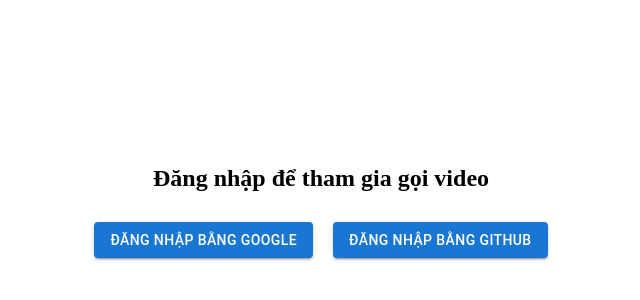
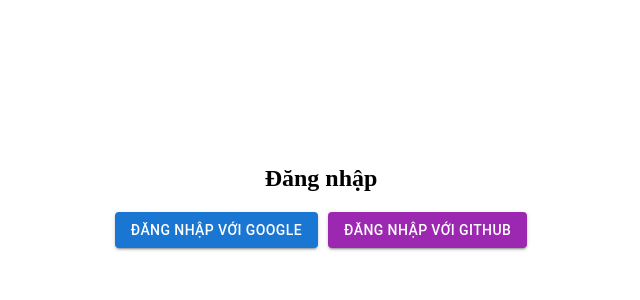
Before and after one commit to Baoanh2610/callvideo, a React (Vite) app: page / in a window 1280 px wide. Shown: the part 88-388 px from the top of the page, without its empty margins (319-959 px from the left). Built offline with nearby package versions, Linux system fonts and the light colour scheme; no server answers.

Commit message:
nhieu nguoi dung

```diff
--- a/src/components/login.tsx
+++ b/src/components/login.tsx
@@ -3,6 +3,7 @@
 import { auth, googleProvider, githubProvider } from "../firebase";
 import { useNavigate } from "react-router-dom";
 import Button from "@mui/material/Button";
+import { Alert, Snackbar } from "@mui/material";
 
 interface User {
     name: string;
@@ -15,6 +16,8 @@
 
 const Login = ({ setUser }: LoginProps) => {
     const navigate = useNavigate();
+    const [error, setError] = React.useState<string | null>(null);
+    const [isLoading, setIsLoading] = React.useState(false);
 
     useEffect(() => {
         signOut(auth)
@@ -32,14 +35,20 @@
             message: error.message,
         });
 
-        if (error.code === "auth/account-exists-with-different-credential") {
+        let errorMessage = "Đã xảy ra lỗi khi đăng nhập. Vui lòng thử lại.";
+
+        switch (error.code) {
+            case "auth/popup-closed-by-user":
+                errorMessage = "Bạn đã đóng cửa sổ đăng nhập. Vui lòng thử lại.";
+                break;
+            case "auth/account-exists-with-different-credential":
                 try {
                     const emailMatch = error.message.match(/email\s*([^\s]+)/i);
                     const email = emailMatch ? emailMatch[1] : null;
 
                     if (!email) {
-                    alert("Không thể xác định email tài khoản. Vui lòng thử lại.");
-                    return;
+                        errorMessage = "Không thể xác định email tài khoản. Vui lòng thử lại.";
+                        break;
                     }
 
                     const methods = await fetchSignInMethodsForEmail(auth, email);
@@ -56,25 +65,34 @@
                                 id: user.uid,
                             });
                             navigate("/room");
+                            return;
                         } catch (linkError: any) {
-                        console.error("Lỗi liên kết tài khoản:", linkError);
-                        alert("Không thể liên kết tài khoản. Vui lòng thử lại.");
+                            errorMessage = "Không thể liên kết tài khoản. Vui lòng thử lại.";
                         }
                     } else {
-                    console.error("Nhiều phương thức đăng nhập tồn tại cho tài khoản này");
-                    alert("Đã có vấn đề với tài khoản của bạn. Vui lòng liên hệ hỗ trợ.");
+                        errorMessage = "Đã có vấn đề với tài khoản của bạn. Vui lòng liên hệ hỗ trợ.";
                     }
                 } catch (fetchError: any) {
-                console.error("Lỗi tra cứu phương thức đăng nhập:", fetchError);
-                alert("Không thể xác minh tài khoản. Vui lòng thử lại.");
+                    errorMessage = "Không thể xác minh tài khoản. Vui lòng thử lại.";
                 }
-        } else {
-            console.error("Lỗi đăng nhập không xác định:", error);
-            alert("Đã xảy ra lỗi khi đăng nhập. Vui lòng thử lại.");
+                break;
+            case "auth/cancelled-popup-request":
+                errorMessage = "Yêu cầu đăng nhập đã bị hủy. Vui lòng thử lại.";
+                break;
+            case "auth/popup-blocked":
+                errorMessage = "Cửa sổ đăng nhập bị chặn. Vui lòng cho phép popup và thử lại.";
+                break;
+            default:
+                errorMessage = `Lỗi đăng nhập: ${error.message}`;
         }
+
+        setError(errorMessage);
+        setIsLoading(false);
     };
 
     const signInWithGoogle = async () => {
+        setIsLoading(true);
+        setError(null);
         try {
             const result = await signInWithPopup(auth, googleProvider);
             const user = result.user;
@@ -86,6 +104,8 @@
     };
 
     const signInWithGithub = async () => {
+        setIsLoading(true);
+        setError(null);
         try {
             const result = await signInWithPopup(auth, githubProvider);
             const user = result.user;
@@ -98,23 +118,36 @@
 
     return (
         <div style={{ textAlign: "center", marginTop: "20%" }}>
-            <h2>Đăng nhập để tham gia gọi video</h2>
+            <h2>Đăng nhập</h2>
+            <div style={{ margin: "20px" }}>
                 <Button
                     variant="contained"
                     color="primary"
                     onClick={signInWithGoogle}
-                style={{ margin: "10px" }}
+                    disabled={isLoading}
+                    style={{ marginRight: "10px" }}
                 >
-                Đăng nhập bằng Google
+                    Đăng nhập với Google
                 </Button>
                 <Button
                     variant="contained"
-                color="primary"
+                    color="secondary"
                     onClick={signInWithGithub}
-                style={{ margin: "10px" }}
+                    disabled={isLoading}
                 >
-                Đăng nhập bằng GitHub
+                    Đăng nhập với GitHub
                 </Button>
+            </div>
+            <Snackbar
+                open={!!error}
+                autoHideDuration={6000}
+                onClose={() => setError(null)}
+                anchorOrigin={{ vertical: "top", horizontal: "center" }}
+            >
+                <Alert onClose={() => setError(null)} severity="error" sx={{ width: "100%" }}>
+                    {error}
+                </Alert>
+            </Snackbar>
         </div>
     );
 };
```
Also changed, not shown: 1 other file (tests, documents, lock files or other folders). Lines whose indentation alone changed are shown as unchanged.
